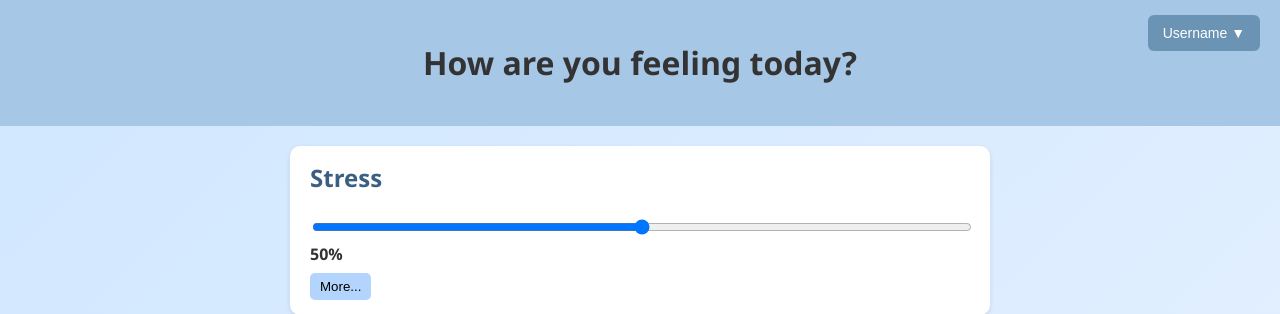
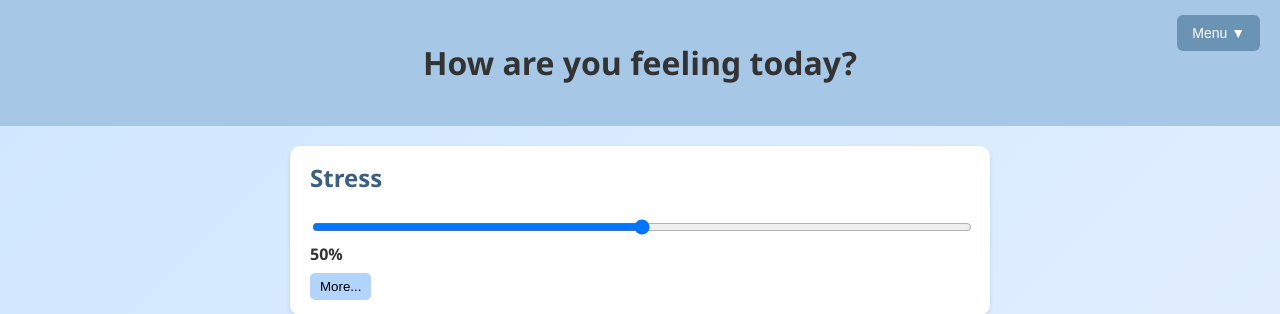
Before and after one commit to csyt0618/DurHack-SYD, a Flask app: page /home in a window 1280 px wide. Shown: the top 314 px of the page. Run offline with Flask 3, Linux system fonts and the light colour scheme; some libraries are stand-ins or nearby versions.

Commit message:
Change to menu dropdown

```diff
--- a/templates/home.html
+++ b/templates/home.html
@@ -10,7 +10,7 @@
 <body>
   <header>
     <div class="user-menu">
-      <button id="userBtn">Username ▼</button>
+      <button id="userBtn">Menu ▼</button>
       <div id="dropdown" class="dropdown-content">
         <button class="loginBtn" onclick="goToLogin()">Go to Login Page</button>
         <a href="#">Settings</a>
```
